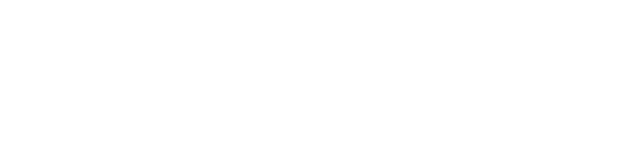
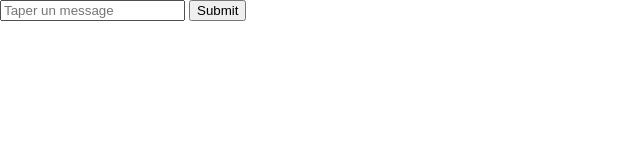
Before and after one commit to taurouf/demo, a plain HTML site: page index.html in a window 1280 px wide. Shown: the whole page, without its empty margins (0-640 px from the left). Drawn offline with Linux system fonts and the light colour scheme.

Commit message:
feature(typping): add typping feature

```diff
--- a/index.html
+++ b/index.html
@@ -41,6 +41,13 @@
           </div>
         </div>
       </div>
+      <!-- Typping -->
+       <div class="typping">
+          <form action="get">
+            <input type="text" class="css-input" placeholder="Taper un message" />
+            <input type="submit"/>
+          </form>
+        </div>
     </div>
   </body>
 </html>
```
Also changed, not shown: 1 other file.
